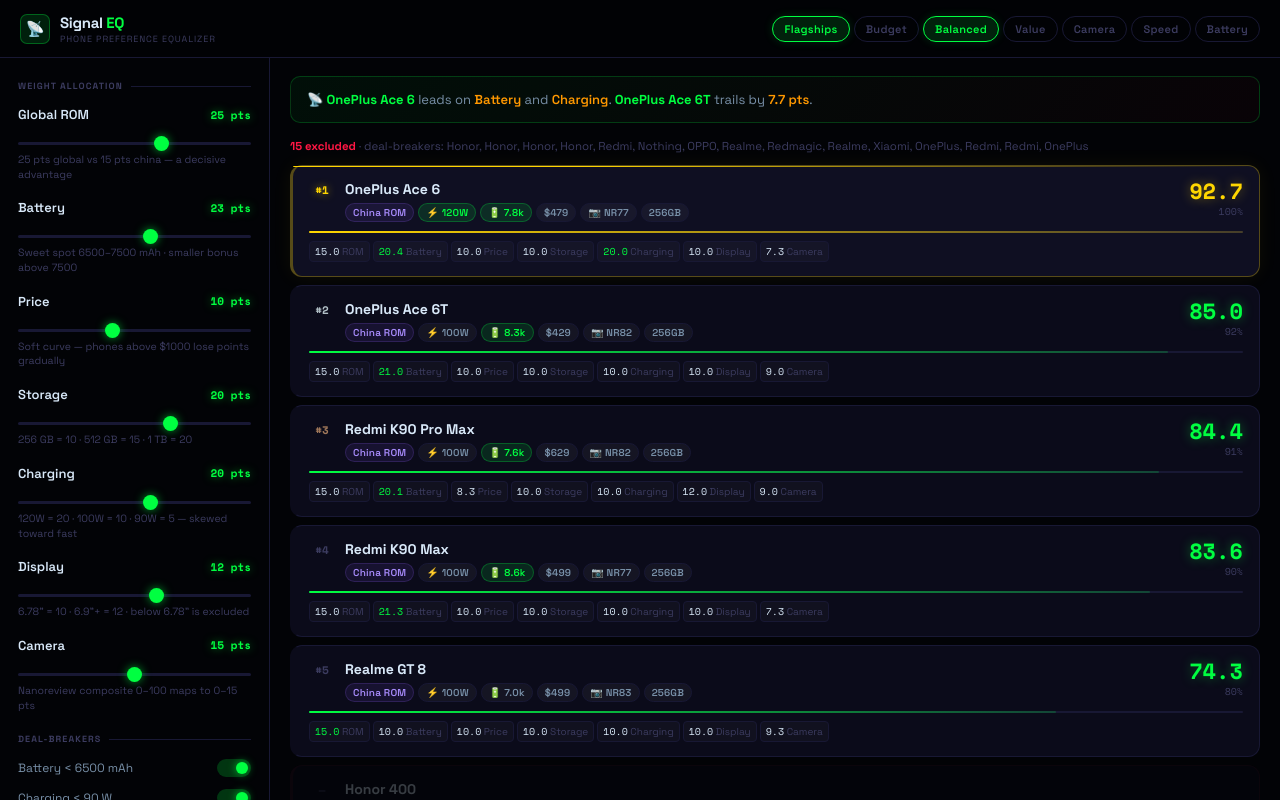
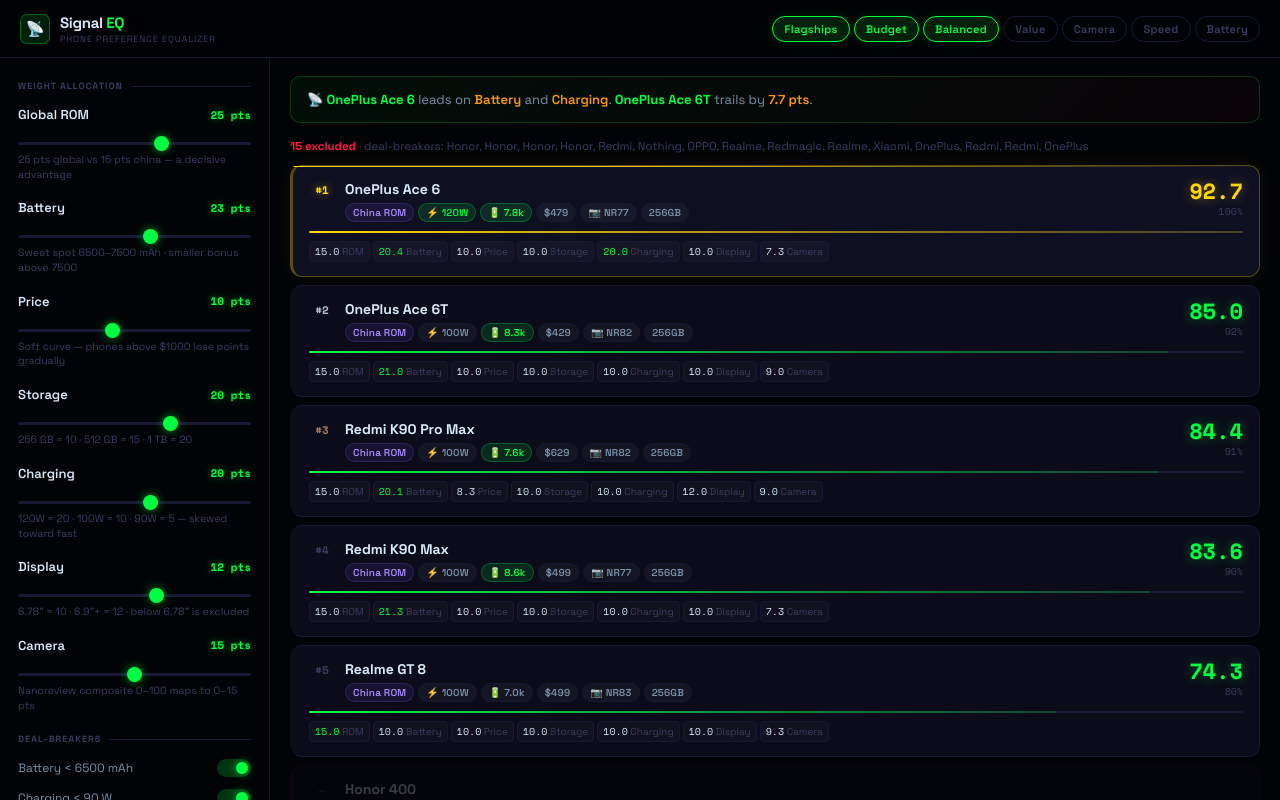
Before and after one commit to dbest180/phone-picker, a plain HTML site: page index_budget_phones.html in a window 1280 px wide. Drawn offline with nearby package versions, Linux system fonts and the light colour scheme.

Commit message:
Update Budget link to include 'on' class

```diff
--- a/index_budget_phones.html
+++ b/index_budget_phones.html
@@ -292,7 +292,7 @@
   </a>
   <div class="presets" id="presets">
     <a href="index.html" class="pst on" style="text-decoration:none">Flagships</a>
-    <a href="index_budget_phones.html" class="pst" style="text-decoration:none">Budget</a>
+    <a href="index_budget_phones.html" class="pst on" style="text-decoration:none">Budget</a>
   </div>
 </header>
 
```
